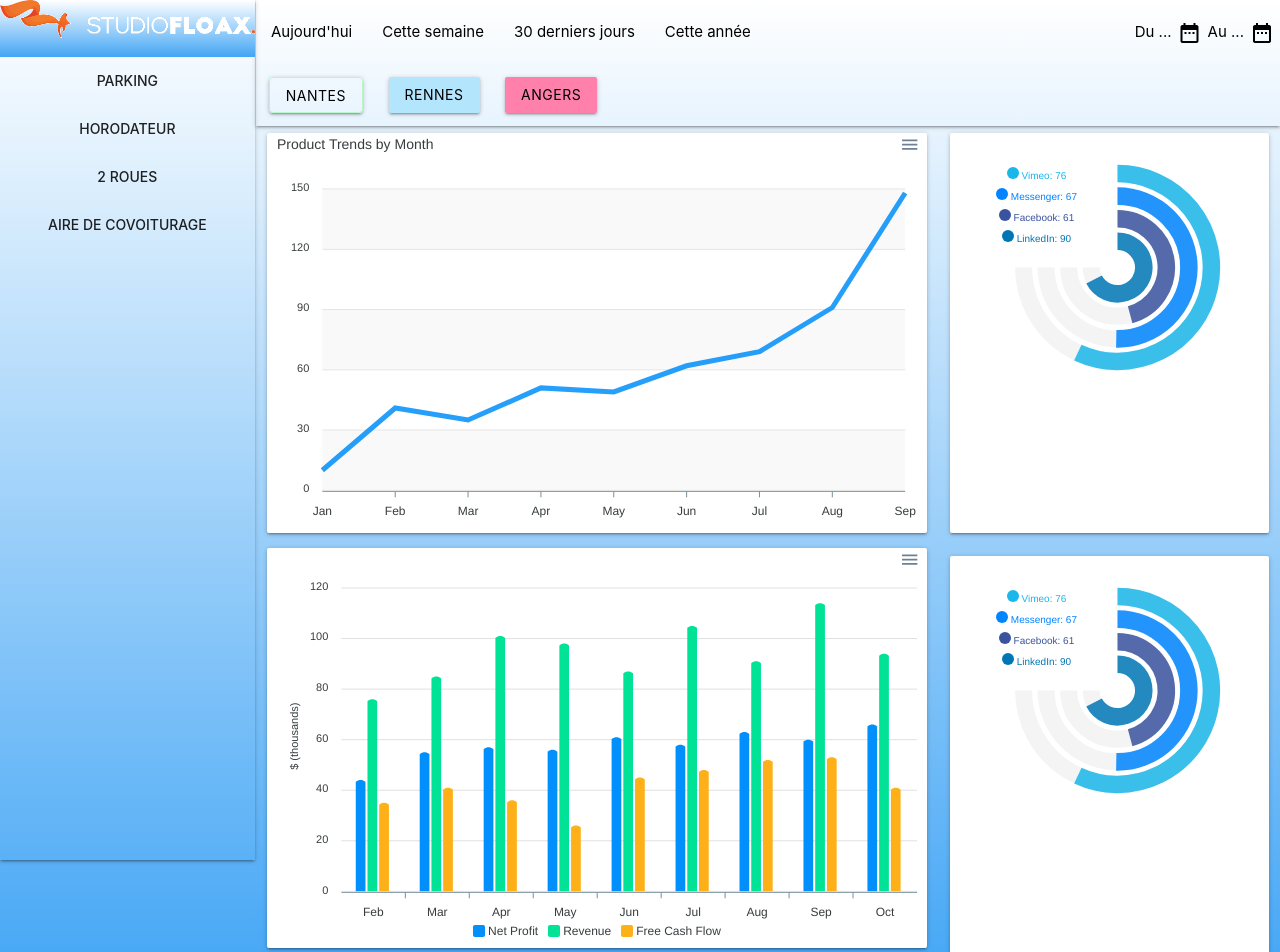
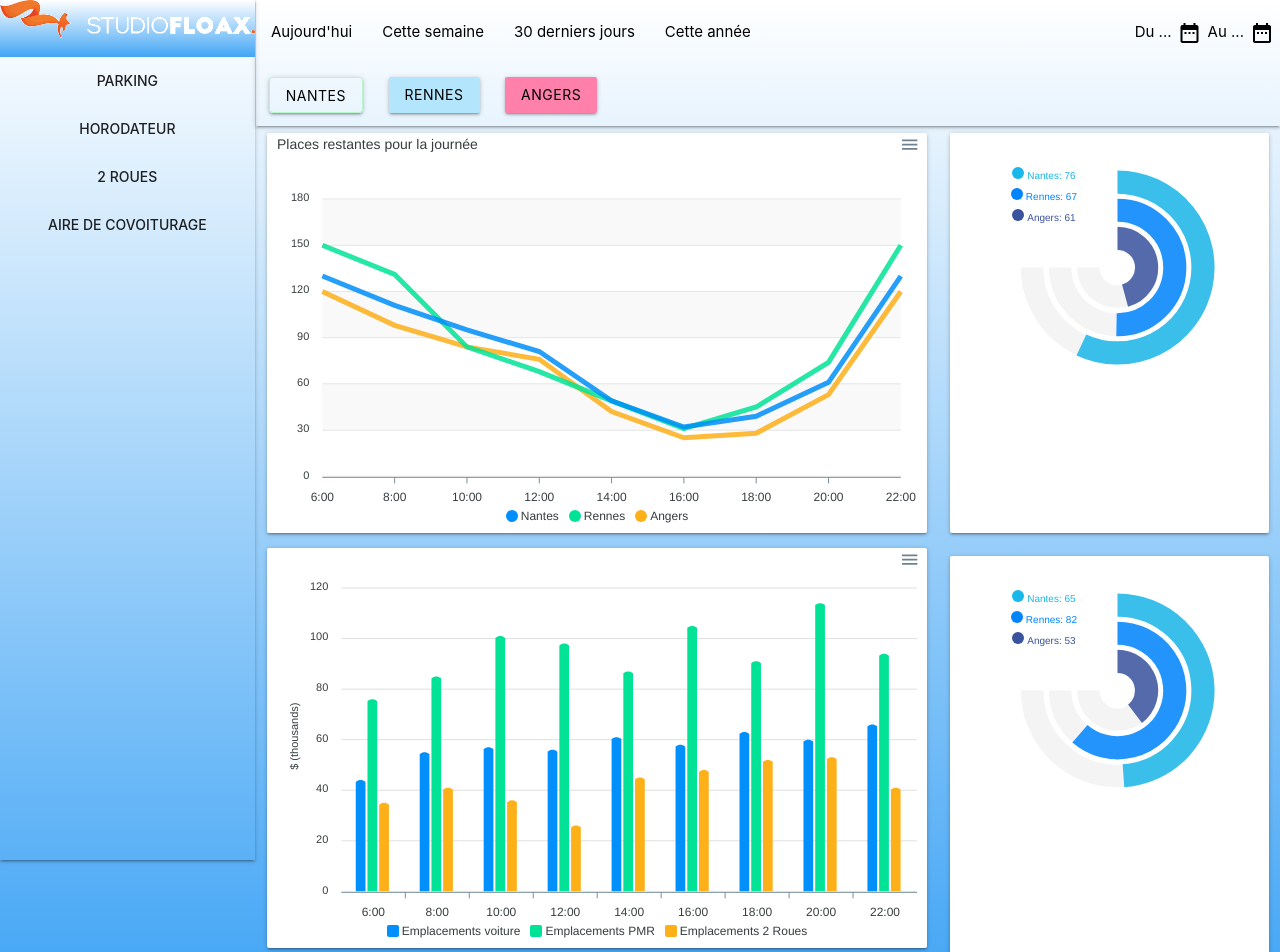
Before and after one commit to ErwannGui/Project-Angular, an Angular app: page / in a window 1280 px wide. Shown: the top 952 px of the page. Built offline with nearby package versions, Linux system fonts and the light colour scheme.

Commit message:
<feat/fix> (all) fix api service function & add legends to graph

```diff
--- a/src/app/services/api.service.ts
+++ b/src/app/services/api.service.ts
@@ -165,7 +165,7 @@ export class ApiService {
 
   /* For data persistence */
 
-  getDayData(city: String) {
+  /*getDayData(city: String) {
   	return this.Data.city.day;
   }
 
@@ -179,5 +179,5 @@ export class ApiService {
 
   getYearData(city: String) {
   	return this.Data.city.year;
-  }
+  }	*/
 }
--- a/src/assets/script.js
+++ b/src/assets/script.js
@@ -45,11 +45,17 @@ $(document).ready(function(){
       curve: 'straight'
     },
     series: [{
-      name: "Desktops",
-      data: [10, 41, 35, 51, 49, 62, 69, 91, 148]
+      name: "Nantes",
+      data: [130, 111, 95, 81, 49, 32, 39, 61, 130]
+    },{
+      name: "Rennes",
+      data: [150, 131, 84, 68, 49, 31, 45, 74, 150]
+    },{
+      name: "Angers",
+      data: [120, 98, 84, 76, 42, 25, 28, 53, 120]
     }],
     title: {
-      text: 'Product Trends by Month',
+      text: 'Places restantes pour la journée',
       align: 'left'
     },
     grid: {
@@ -59,7 +65,7 @@ $(document).ready(function(){
       },
     },
     xaxis: {
-      categories: ['Jan', 'Feb', 'Mar', 'Apr', 'May', 'Jun', 'Jul', 'Aug', 'Sep'],
+      categories: ['6:00', '8:00', '10:00', '12:00', '14:00', '16:00', '18:00', '20:00', '22:00'],
     }
   };
 
@@ -92,17 +98,17 @@ $(document).ready(function(){
       colors: ['transparent']
     },
     series: [{
-      name: 'Net Profit',
+      name: 'Emplacements voiture',
       data: [44, 55, 57, 56, 61, 58, 63, 60, 66]
     }, {
-      name: 'Revenue',
+      name: 'Emplacements PMR',
       data: [76, 85, 101, 98, 87, 105, 91, 114, 94]
     }, {
-      name: 'Free Cash Flow',
+      name: 'Emplacements 2 Roues',
       data: [35, 41, 36, 26, 45, 48, 52, 53, 41]
     }],
     xaxis: {
-      categories: ['Feb', 'Mar', 'Apr', 'May', 'Jun', 'Jul', 'Aug', 'Sep', 'Oct'],
+      categories: ['6:00', '8:00', '10:00', '12:00', '14:00', '16:00', '18:00', '20:00', '22:00'],
     },
     yaxis: {
       title: {
@@ -157,9 +163,9 @@ $(document).ready(function(){
         }
       }
     },
-    colors: ['#1ab7ea', '#0084ff', '#39539E', '#0077B5'],
-    series: [76,67,61,90],
-    labels: ['Vimeo', 'Messenger', 'Facebook', 'LinkedIn'],
+    colors: ['#1ab7ea', '#0084ff', '#39539E'],
+    series: [76,67,61],
+    labels: ['Nantes', 'Rennes', 'Angers'],
     legend: {
       show: true,
       floating: true,
@@ -225,9 +231,9 @@ $(document).ready(function(){
         }
       }
     },
-    colors: ['#1ab7ea', '#0084ff', '#39539E', '#0077B5'],
-    series: [76,67,61,90],
-    labels: ['Vimeo', 'Messenger', 'Facebook', 'LinkedIn'],
+    colors: ['#1ab7ea', '#0084ff', '#39539E'],
+    series: [65,82,53],
+    labels: ['Nantes', 'Rennes', 'Angers'],
     legend: {
       show: true,
       floating: true,
```
